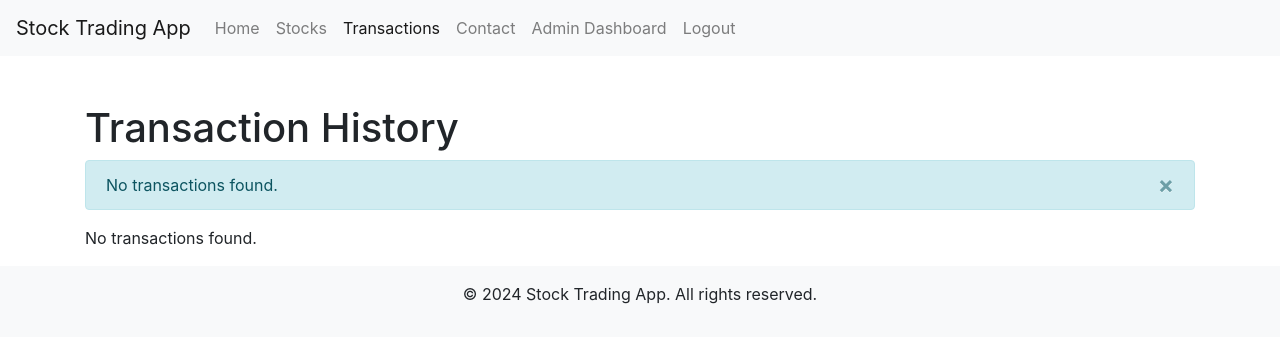
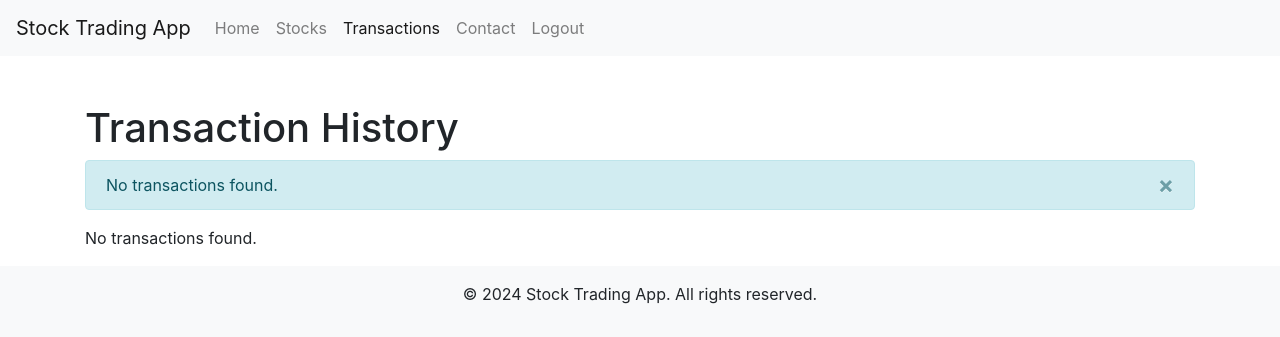
Before and after one commit to mohusein/IFT401Capstone, a Flask app: page /transactions in a window 1280 px wide. Shown: the top 337 px of the page. Run offline with Flask 3, Linux system fonts and the light colour scheme; the visitor is signed in with stand-in values (Sample User, id 1); data that the repository does not hold is empty; some libraries are stand-ins or nearby versions.

Commit message:
Update transactions.html

```diff
--- a/templates/transactions.html
+++ b/templates/transactions.html
@@ -15,7 +15,6 @@
                 <li class="nav-item"><a class="nav-link" href="{{ url_for('stocks') }}">Stocks</a></li>
                 <li class="nav-item active"><a class="nav-link" href="{{ url_for('transactions') }}">Transactions</a></li>
                 <li class="nav-item"><a class="nav-link" href="{{ url_for('contact') }}">Contact</a></li>
-                <li class="nav-item"><a class="nav-link" href="{{ url_for('admin_dashboard') }}">Admin Dashboard</a></li>
                 <li class="nav-item"><a class="nav-link" href="{{ url_for('logout') }}">Logout</a></li>
             </ul>
         </div>
```
